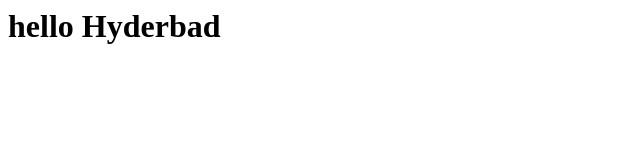
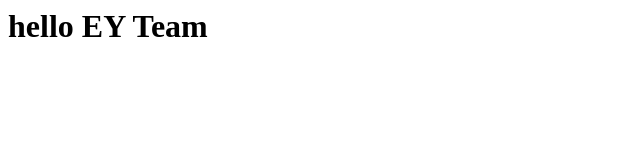
Before and after one commit to hari2babloo/gitdemo, a plain HTML site: page index.html in a window 1280 px wide. Shown: the whole page, without its empty margins (0-640 px from the left). Drawn offline with Linux system fonts and the light colour scheme.

Commit message:
firstweb

```diff
--- a/index.html
+++ b/index.html
@@ -1 +1 @@
-<h1>hello  Hyderbad</h1>
+<h1>hello  EY Team</h1>
```
